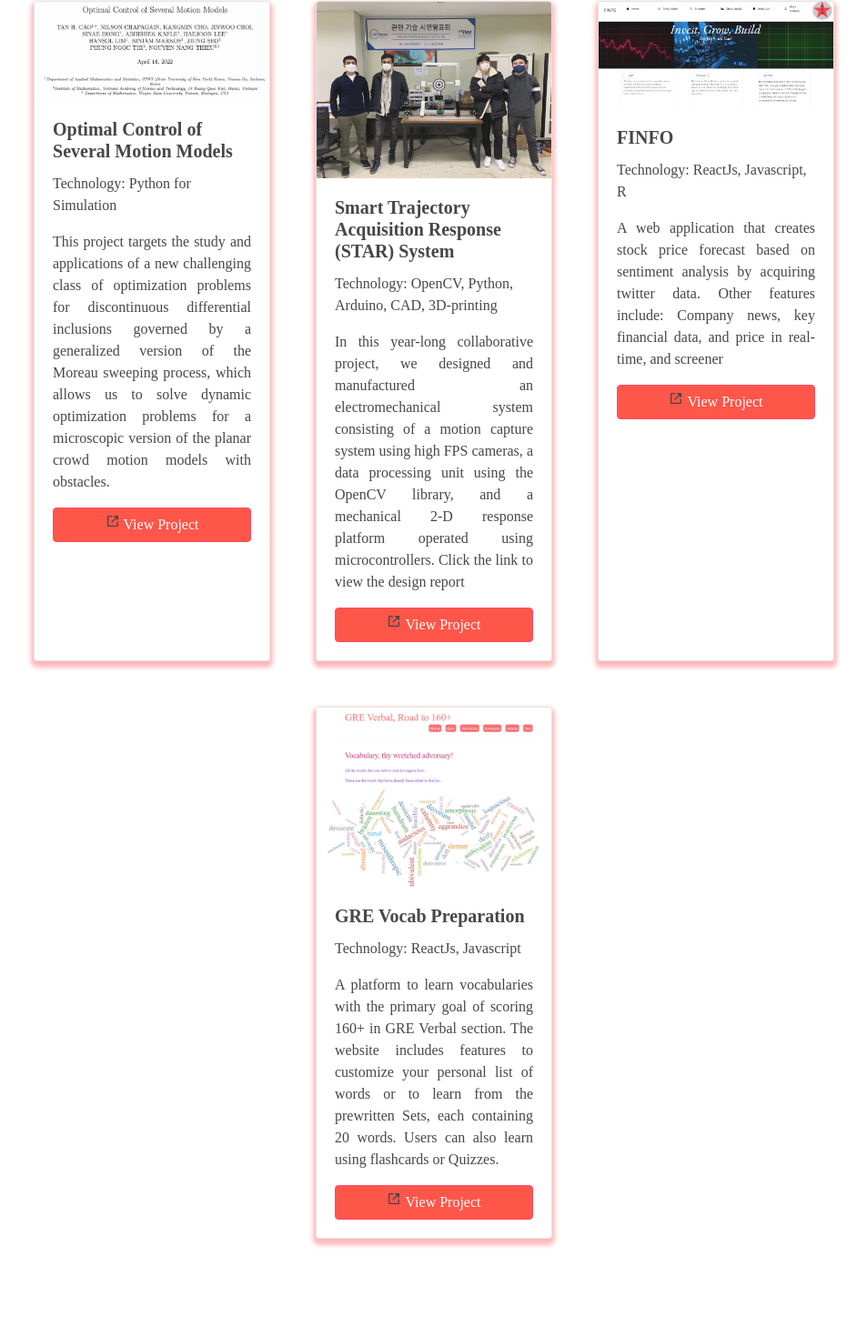
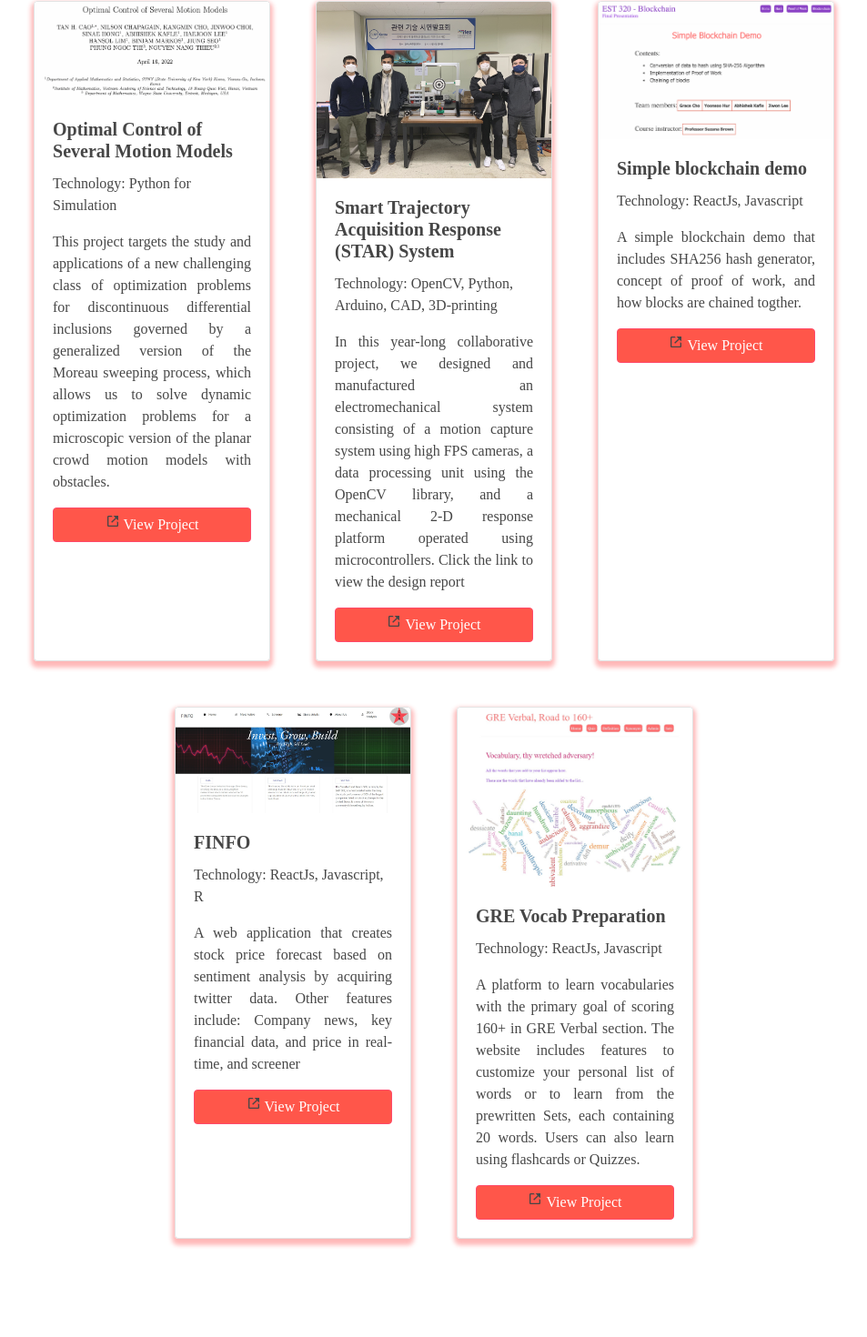
Before and after one commit to kafleBeast/kafle-portfolio, a React (Create React App) app: page /project in a window 1280 px wide. Shown: the part 216-1686 px from the top of the page at 91% size, without its empty margins (163-1116 px from the left). Built offline with nearby package versions, Linux system fonts and the light colour scheme; the HTML template or start-up script is replaced by a standard one.

Commit message:
Update Projects.js
Adding blockchain-demo to the projects

```diff
--- a/src/Projects.js
+++ b/src/Projects.js
@@ -5,8 +5,8 @@ import ProjectCard from "./Cards/ProjectsCards";
 import greprep from "./images/greprep.jpg";
 import finfo from "./images/finfo.jpg";
 import research from "./images/research.png"
-import seniorDesign from './images/seniorDesignProject.jpg'
-
+import seniorDesign from './images/seniorDesignProject.jpg';
+import blockchain from './images/blockchain.png';
 
 const PROJECTS = [
   {
@@ -22,6 +22,13 @@ const PROJECTS = [
     technologyUsed: "OpenCV, Python, Arduino, CAD, 3D-printing",
     description: "In this year-long collaborative project, we designed and manufactured an electromechanical system consisting of a motion capture system using high FPS cameras, a data processing unit using the OpenCV library, and a mechanical 2-D response platform operated using microcontrollers. Click the link to view the design report",
     url: "https://docs.google.com/document/d/119gi_KJ1Ycaml0ALVMv3zG3diBU94sUiBAftzB6Bmlk/edit?usp=sharing",
+  },
+  {
+    image: blockchain,
+    name: "Simple blockchain demo",
+    technologyUsed: "ReactJs, Javascript",
+    description: "A simple blockchain demo that includes SHA256 hash generator, concept of proof of work, and how blocks are chained togther. ",
+    url: "https://famous-pithivier-991c6b.netlify.app/",
   },
   {
     image: finfo,
```
